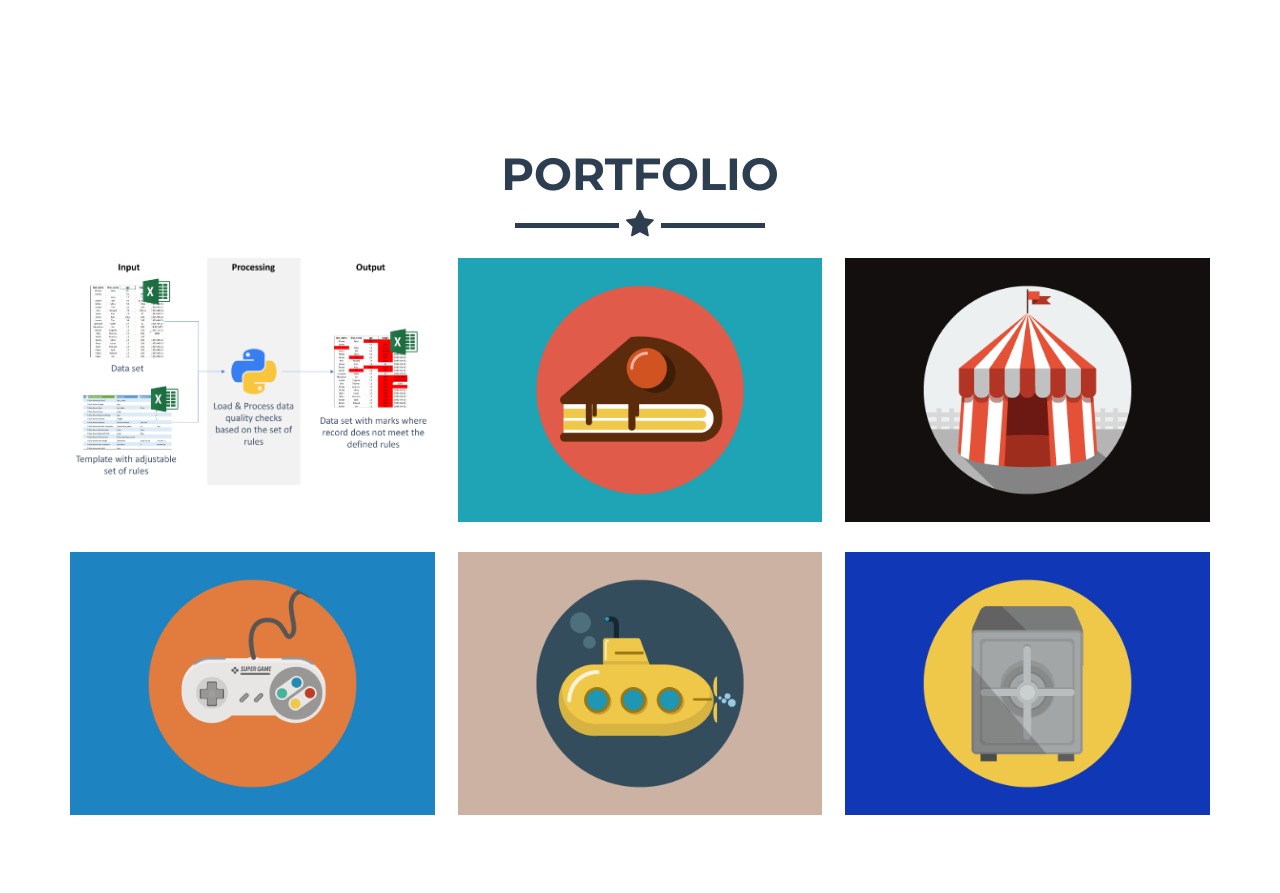
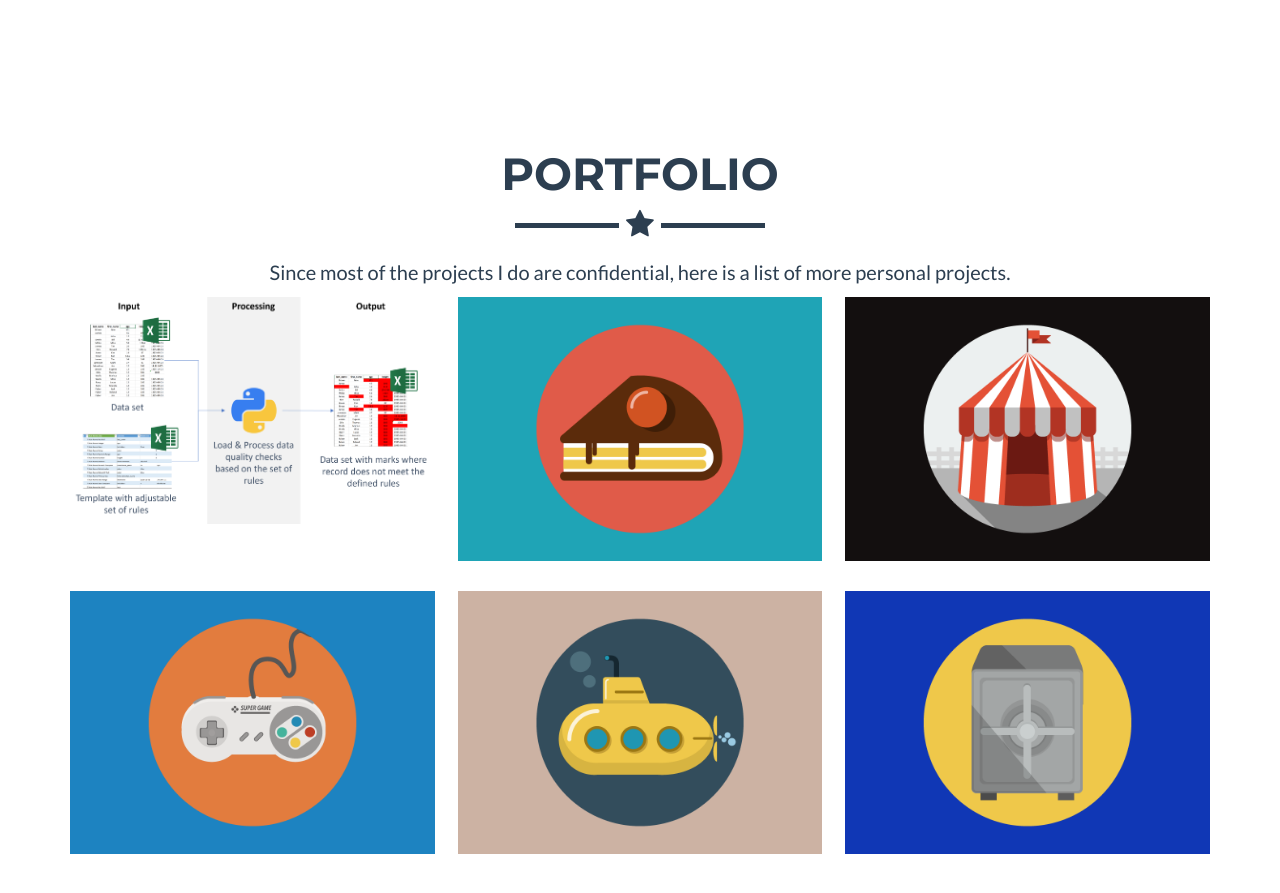
Before and after one commit to tolan005/tolan005.github.io, a Jekyll site: the page built from _posts/2014-07-18-project-1.markdown, in a window 1280 px wide and 900 px high, scrolled down 609 px. Shown: the top 893 px of the window. Built offline with Jekyll 4.4.1, drawn with Linux system fonts in a browser that asks for light colours.

Commit message:
Update portfolio_grid.html
project descr

```diff
--- a/_includes/portfolio_grid.html
+++ b/_includes/portfolio_grid.html
@@ -6,6 +6,7 @@
                 <div class="col-lg-12 text-center">
                     <h2>Portfolio</h2>
                     <hr class="star-primary">
+                    <p>Since most of the projects I do are confidential, here is a list of more personal projects.</p>
                 </div>
             </div>
             <div class="portfolio-flex-row">
```
